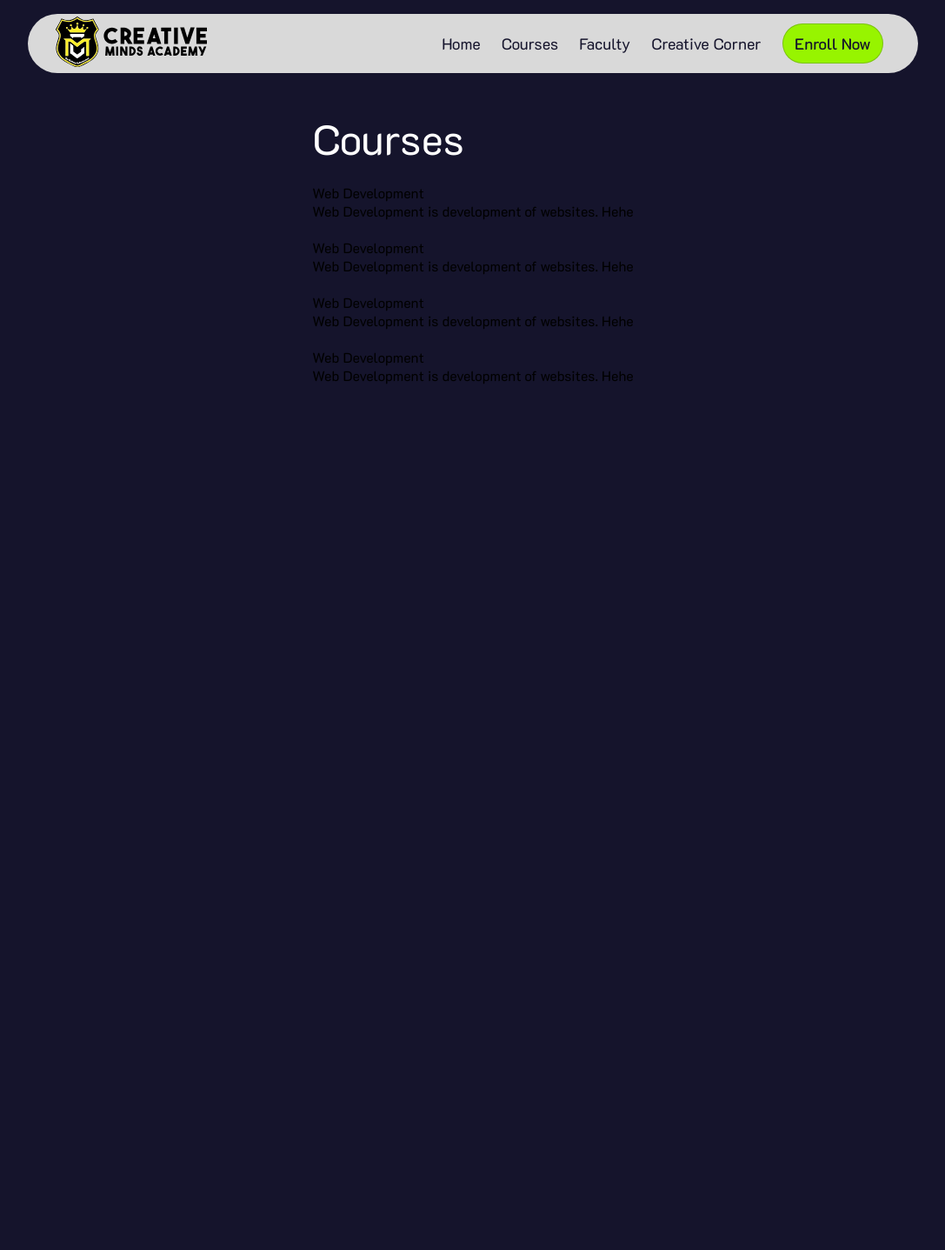
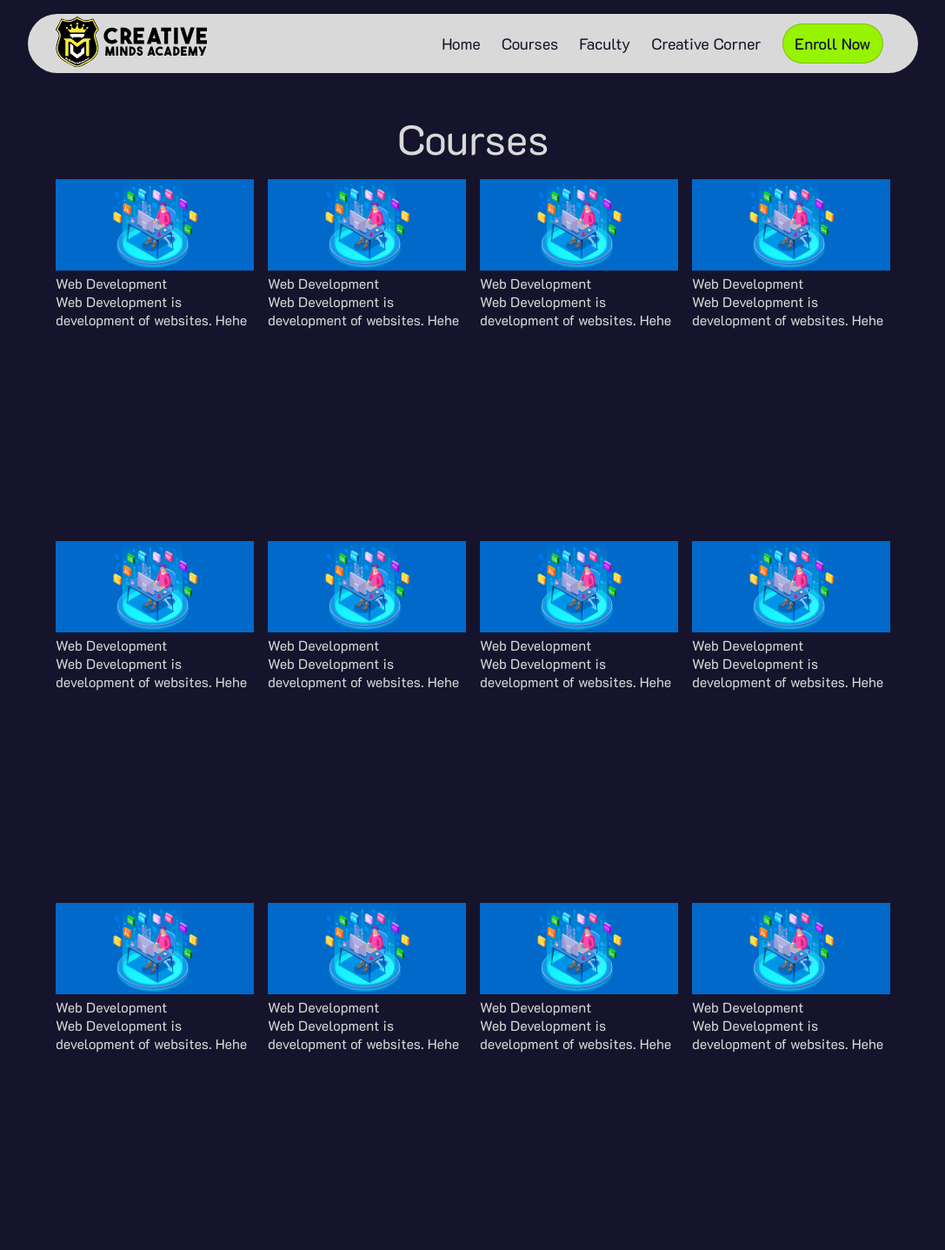
Before and after one commit to notyourviruss/Cm-Web-take-1, a PHP site: page /courses.php in a window 1280 px wide. Shown: the top 1437 px of the page at 87% size, without its empty margins (96-1183 px from the left). Run offline with PHP 8.4, Linux system fonts and the light colour scheme; some web fonts are replaced.

Commit message:
php updatee

```diff
--- a/courses.php
+++ b/courses.php
@@ -26,7 +26,7 @@
             <div class="courses-grid">
                 <div class="courses-grid-wrapper">
                     <div class="course-content">
-                        <img src="" alt="">
+                        <img src="assets/web.png" alt="">
                         <div class="course-name">
                             <span>Web Development</span>
                         </div>
@@ -38,7 +38,7 @@
                         <div class="course-tech"></div>
                     </div>
                     <div class="course-content">
-                        <img src="" alt="">
+                        <img src="assets/web.png" alt="">
                         <div class="course-name">
                             <span>Web Development</span>
                         </div>
@@ -50,7 +50,7 @@
                         <div class="course-tech"></div>
                     </div>
                     <div class="course-content">
-                        <img src="" alt="">
+                        <img src="assets/web.png" alt="">
                         <div class="course-name">
                             <span>Web Development</span>
                         </div>
@@ -62,7 +62,103 @@
                         <div class="course-tech"></div>
                     </div>
                     <div class="course-content">
-                        <img src="" alt="">
+                        <img src="assets/web.png" alt="">
+                        <div class="course-name">
+                            <span>Web Development</span>
+                        </div>
+                        <div class="course-description">
+                            <span>
+                                Web Development is development of websites. Hehe
+                            </span>
+                        </div>
+                        <div class="course-tech"></div>
+                    </div>
+                    <div class="course-content">
+                        <img src="assets/web.png" alt="">
+                        <div class="course-name">
+                            <span>Web Development</span>
+                        </div>
+                        <div class="course-description">
+                            <span>
+                                Web Development is development of websites. Hehe
+                            </span>
+                        </div>
+                        <div class="course-tech"></div>
+                    </div>
+                    <div class="course-content">
+                        <img src="assets/web.png" alt="">
+                        <div class="course-name">
+                            <span>Web Development</span>
+                        </div>
+                        <div class="course-description">
+                            <span>
+                                Web Development is development of websites. Hehe
+                            </span>
+                        </div>
+                        <div class="course-tech"></div>
+                    </div>
+                    <div class="course-content">
+                        <img src="assets/web.png" alt="">
+                        <div class="course-name">
+                            <span>Web Development</span>
+                        </div>
+                        <div class="course-description">
+                            <span>
+                                Web Development is development of websites. Hehe
+                            </span>
+                        </div>
+                        <div class="course-tech"></div>
+                    </div>
+                    <div class="course-content">
+                        <img src="assets/web.png" alt="">
+                        <div class="course-name">
+                            <span>Web Development</span>
+                        </div>
+                        <div class="course-description">
+                            <span>
+                                Web Development is development of websites. Hehe
+                            </span>
+                        </div>
+                        <div class="course-tech"></div>
+                    </div>
+                    <div class="course-content">
+                        <img src="assets/web.png" alt="">
+                        <div class="course-name">
+                            <span>Web Development</span>
+                        </div>
+                        <div class="course-description">
+                            <span>
+                                Web Development is development of websites. Hehe
+                            </span>
+                        </div>
+                        <div class="course-tech"></div>
+                    </div>
+                    <div class="course-content">
+                        <img src="assets/web.png" alt="">
+                        <div class="course-name">
+                            <span>Web Development</span>
+                        </div>
+                        <div class="course-description">
+                            <span>
+                                Web Development is development of websites. Hehe
+                            </span>
+                        </div>
+                        <div class="course-tech"></div>
+                    </div>
+                    <div class="course-content">
+                        <img src="assets/web.png" alt="">
+                        <div class="course-name">
+                            <span>Web Development</span>
+                        </div>
+                        <div class="course-description">
+                            <span>
+                                Web Development is development of websites. Hehe
+                            </span>
+                        </div>
+                        <div class="course-tech"></div>
+                    </div>
+                    <div class="course-content">
+                        <img src="assets/web.png" alt="">
                         <div class="course-name">
                             <span>Web Development</span>
                         </div>
--- a/css/courses.css
+++ b/css/courses.css
@@ -1,4 +1,27 @@
-.courses-heading span{
-    color: white;
+.courses-heading {
+    text-align: center;
+    padding-bottom: 16px;
+}
+
+.courses-heading span {
+    color: var(--primary-color);
     font-size: 48px;
 }
+
+.courses-grid-wrapper {
+    display: grid;
+    grid-template-columns: repeat(4, 1fr);
+    gap: 16px;
+}
+
+.courses-grid-wrapper span {
+    color: var(--primary-color);
+}
+
+.course-content {
+    height: 400px;
+}
+
+.course-content img {
+    width: 100%;
+}
--- a/css/footer.css
+++ b/css/footer.css
@@ -3,4 +3,3 @@ footer{
     height: 256px;
     width: 100%;
 }
-.brand
```
Also changed, not shown: assets/web.png (added).
